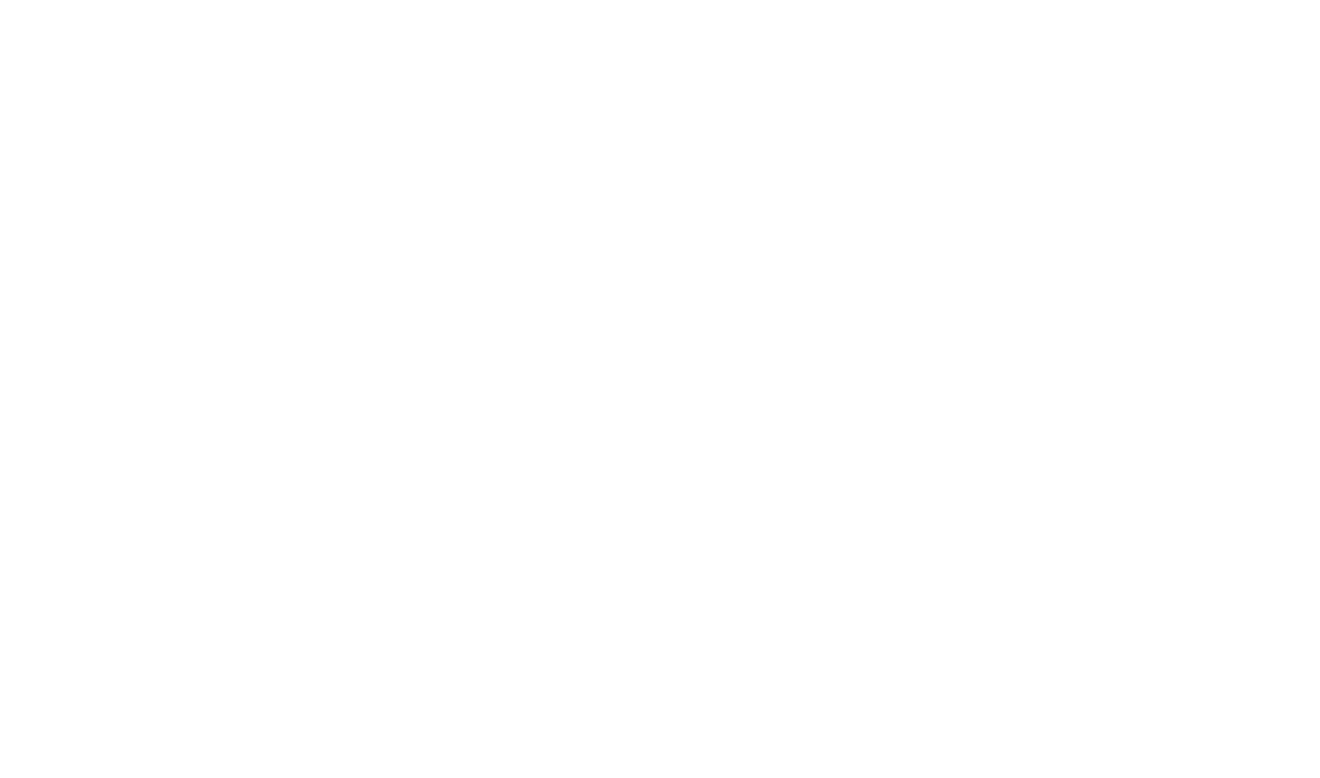
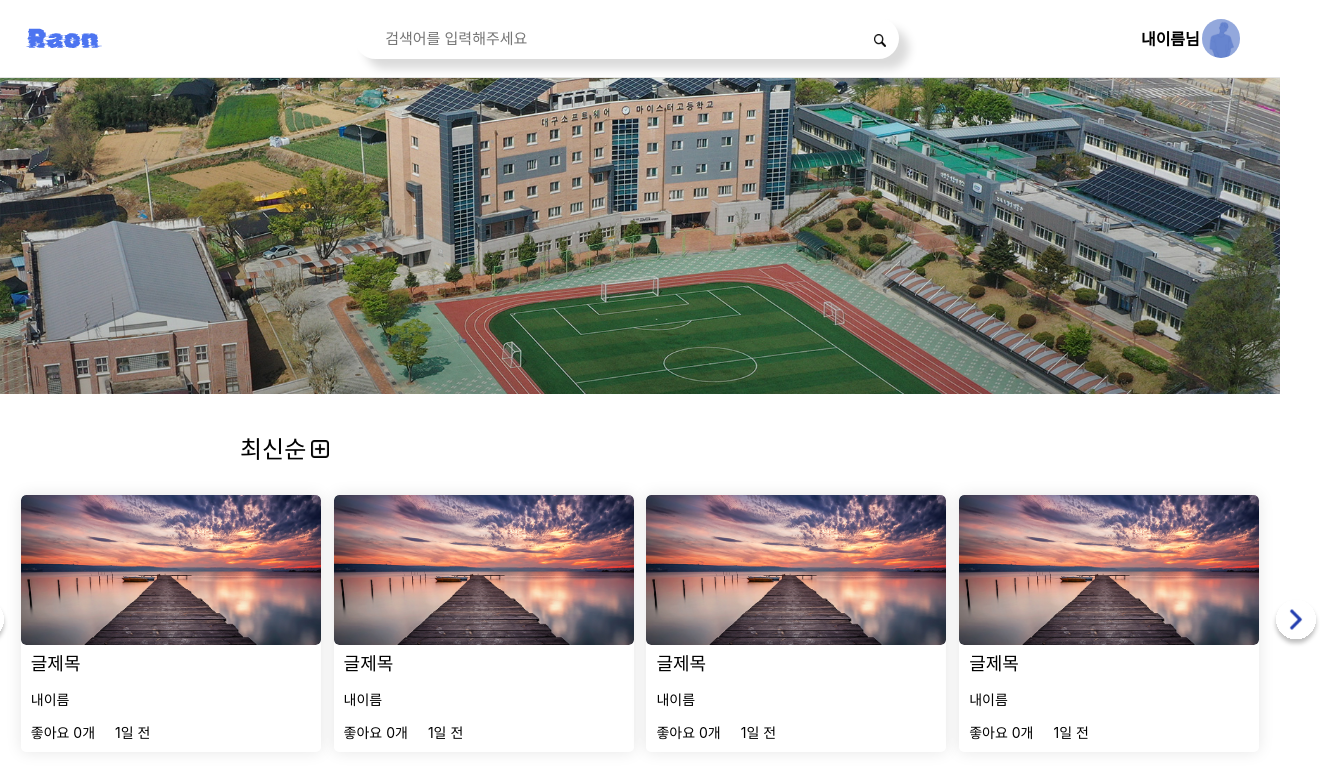
Before and after one commit to AiHackathon-Raon/Raon-web, a React (Create React App) app: page /main in a window 1280 px wide. Before the commit this address had no page. Shown: the top 778 px of the page, 1320 px wide, since content can reach past the window. Built offline with nearby package versions, Linux system fonts and the light colour scheme.

Commit message:
commit🔥

```diff
--- a/src/Router.js
+++ b/src/Router.js
@@ -11,7 +11,8 @@
   return (
     <BrowserRouter>
       <Routes>
-        <Route exact path="/" element={<MainPage />}></Route>
+        <Route exact path="/main" element={<MainPage />}></Route>
+        <Route exact path="/" element={<LoginPage />}></Route>
         <Route exact path="/login" element={<LoginPage />}></Route>
         <Route exact path="/signup" element={<SignUpPage />}></Route>
         <Route exact path="/Writing" element={<WritingPage />}></Route>
--- a/src/components/header/header.jsx
+++ b/src/components/header/header.jsx
@@ -1,5 +1,5 @@
 import React, { useState } from "react";
-import * as H from './header.style';
+import * as H from "./header.style";
 import { useNavigate } from "react-router-dom";
 import logo from "../../asset/img/logo.svg";
 import searchButton from "../../asset/img/searchButton.svg";
@@ -7,9 +7,9 @@
 
 function Header() {
   const navigate = useNavigate();
-    const [searchTerm, setSearchTerm] = useState('');
+  const [searchTerm, setSearchTerm] = useState("");
 
-    const [userID, setUserID] = useState('내이름');
+  const [userID, setUserID] = useState("내이름");
 
   const handleInputChange = (event) => {
     const searchTerm = event.target.value;
@@ -20,14 +20,22 @@
   return (
     <>
       <H.header>
-                <H.logo src={logo} onClick={() => navigate("/")}></H.logo>
+        <H.logo src={logo} onClick={() => navigate("/main")}></H.logo>
         <H.searchfiled>
-                    <H.search placeholder="검색어를 입력해주세요" type="text" value={searchTerm} onChange={handleInputChange}></H.search>
+          <H.search
+            placeholder="검색어를 입력해주세요"
+            type="text"
+            value={searchTerm}
+            onChange={handleInputChange}
+          ></H.search>
           <H.searchButton src={searchButton}></H.searchButton>
         </H.searchfiled>
         <H.profile>
           {userID}님
-                    <H.profileImg src={profile} onClick={() => navigate("/profile")}></H.profileImg>
+          <H.profileImg
+            src={profile}
+            onClick={() => navigate("/profile")}
+          ></H.profileImg>
         </H.profile>
       </H.header>
     </>
--- a/src/components/main/main.jsx
+++ b/src/components/main/main.jsx
@@ -6,8 +6,15 @@
 import writingImg from "../../asset/img/writingImg.svg";
 import back from "../../asset/img/backButton.svg";
 import next from "../../asset/img/nextButton.svg";
+import writingIcon from "../../asset/img/writingIcon.svg";
 
 function Main() {
+  const navigate = useNavigate();
+
+  const handleBannerClick = () => {
+    window.open("http://dgswhs.kr/");
+  };
+
   const totalWriteAreas = 17; // 전체 WriteArea 개수
   const writeAreasPerPage = 4; // 한 페이지에 보여질 WriteArea 개수
 
@@ -48,9 +55,13 @@
     <>
       <M.mainLayout>
         <Header></Header>
-        <M.banner src={banner}></M.banner>
+        <M.banner src={banner} onClick={handleBannerClick}></M.banner>
         <writingLayout>
           <M.writingTitle>최신순</M.writingTitle>
+          <M.writingIcon
+            src={writingIcon}
+            onClick={() => navigate("/writing")}
+          ></M.writingIcon>
           <M.myWritingAll>
             <M.myWritingArea>
               <M.backButton src={back} onClick={goToPrevPage}></M.backButton>
--- a/src/components/main/main.style.js
+++ b/src/components/main/main.style.js
@@ -11,6 +11,7 @@
 
 export const banner = styled.img`
   width: 100%;
+  cursor: pointer;
 `;
 
 //--------------------------------------------------
@@ -19,11 +20,22 @@
 
 //글 타이틀
 export const writingTitle = styled.div`
+  display: inline-block;
+
   margin-left: 15rem;
   margin-top: 2rem;
   margin-bottom: 1.875rem;
 
   font-size: 1.5rem;
+`;
+
+//글 쓰기 아이콘
+export const writingIcon = styled.img`
+  display: inline-block;
+
+  margin-left: 0.313rem;
+
+  cursor: pointer;
 `;
 
 //내 글 전체
--- a/src/components/signup/signup.jsx
+++ b/src/components/signup/signup.jsx
@@ -23,7 +23,7 @@
           type="password"
           placeholder="PW Check"
         ></S.Raund_Pw_Check>
-        <S.Signup_>회원가입</S.Signup_>
+        <S.Signup_ onClick={() => navigate("/login")}>회원가입</S.Signup_>
         <S.Yes>이미 계정이 있으신가요?</S.Yes>
         <S.Login onClick={() => navigate("/login")} alt="">
           로그인
--- a/src/components/writing/writing.jsx
+++ b/src/components/writing/writing.jsx
@@ -1,10 +1,12 @@
 import React, { useState, useRef } from "react";
-import * as W from './writing.style';
+import * as W from "./writing.style";
+import { useNavigate } from "react-router-dom";
 import Header from "../header/header";
 import plusImg from "../../asset/img/plusImg.svg";
 import uploadButton from "../../asset/img/uploadButton.svg";
 
 function Writing() {
+  const navigate = useNavigate();
   const fileInputRef = useRef(null);
   const [selectedFile, setSelectedFile] = useState(null);
   const [previewUrl, setPreviewUrl] = useState(null);
@@ -29,14 +31,25 @@
       <W.mainLayout>
         <Header></Header>
         <W.writing>
-                    <W.fileInput type="file" accept="image/*" ref={fileInputRef} onChange={handleFileChange} />
+          <W.fileInput
+            type="file"
+            accept="image/*"
+            ref={fileInputRef}
+            onChange={handleFileChange}
+          />
           <W.fileInputLabel onClick={handleChooseFile}>
             <W.uploadImg src={plusImg}></W.uploadImg>
           </W.fileInputLabel>
           {previewUrl && <W.ImagePreview src={previewUrl} alt="미리보기" />}
-                    <W.writeTitle type="text" placeholder="제목을 입력해주세요"></W.writeTitle>
-                    <W.writeDetail type="text" placeholder="내용을 입력해주세요"></W.writeDetail>
-                    <W.uploadButton type="submit">
+          <W.writeTitle
+            type="text"
+            placeholder="제목을 입력해주세요"
+          ></W.writeTitle>
+          <W.writeDetail
+            type="text"
+            placeholder="내용을 입력해주세요"
+          ></W.writeDetail>
+          <W.uploadButton onClick={() => navigate("/main")}>
             <W.buttonImg src={uploadButton}></W.buttonImg>
           </W.uploadButton>
         </W.writing>
--- a/src/components/writing/writing.style.js
+++ b/src/components/writing/writing.style.js
@@ -1,20 +1,18 @@
 import styled from "styled-components";
 
 export const mainLayout = styled.div`
-
   width: 100%;
   height: 100%;
 
   background: #fff;
-
 `;
 
 export const writing = styled.div`
-    display:flex;
+  display: flex;
   align-items: center;
   width: 100vw;
   flex-direction: column;
-`
+`;
 
 export const fileInput = styled.input`
   display: none;
@@ -22,7 +20,7 @@
 
 export const fileInputLabel = styled.div`
   margin-top: 3vw;
-    background-color: #E5E5E5;
+  background-color: #e5e5e5;
   width: 80%;
   cursor: pointer;
 `;
@@ -30,7 +28,7 @@
 export const uploadImg = styled.img`
   margin-top: 12vw;
   margin-left: 0.2vw;
-`
+`;
 
 export const ImagePreview = styled.img`
   max-width: 200px;
@@ -46,7 +44,7 @@
   height: 5vh;
   margin-top: 1vw;
   outline: none;
-`
+`;
 
 export const writeDetail = styled.textarea`
   border: none;
@@ -54,7 +52,7 @@
   width: 80%;
   margin-top: 1vw;
   outline: none;
-`
+`;
 
 export const uploadButton = styled.button`
   border: none;
@@ -66,8 +64,8 @@
   background-color: white;
   margin-top: 2vw;
   margin-left: 70vw;
-`
+`;
 
 export const buttonImg = styled.img`
   width: 12vw;
-`
+`;
```
Also changed, not shown: src/asset/img/writingIcon.svg (added). Lines whose indentation alone changed are shown as unchanged.
